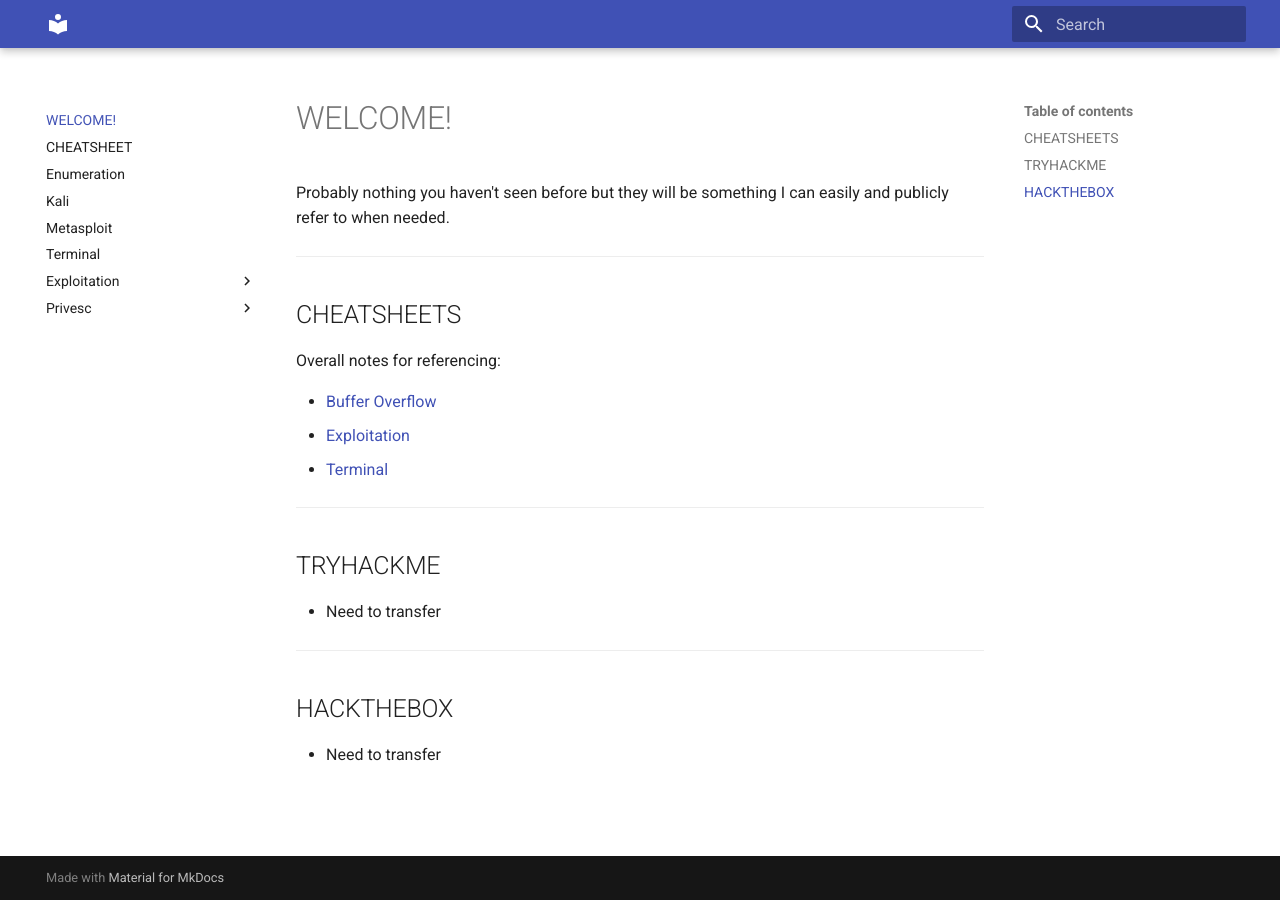
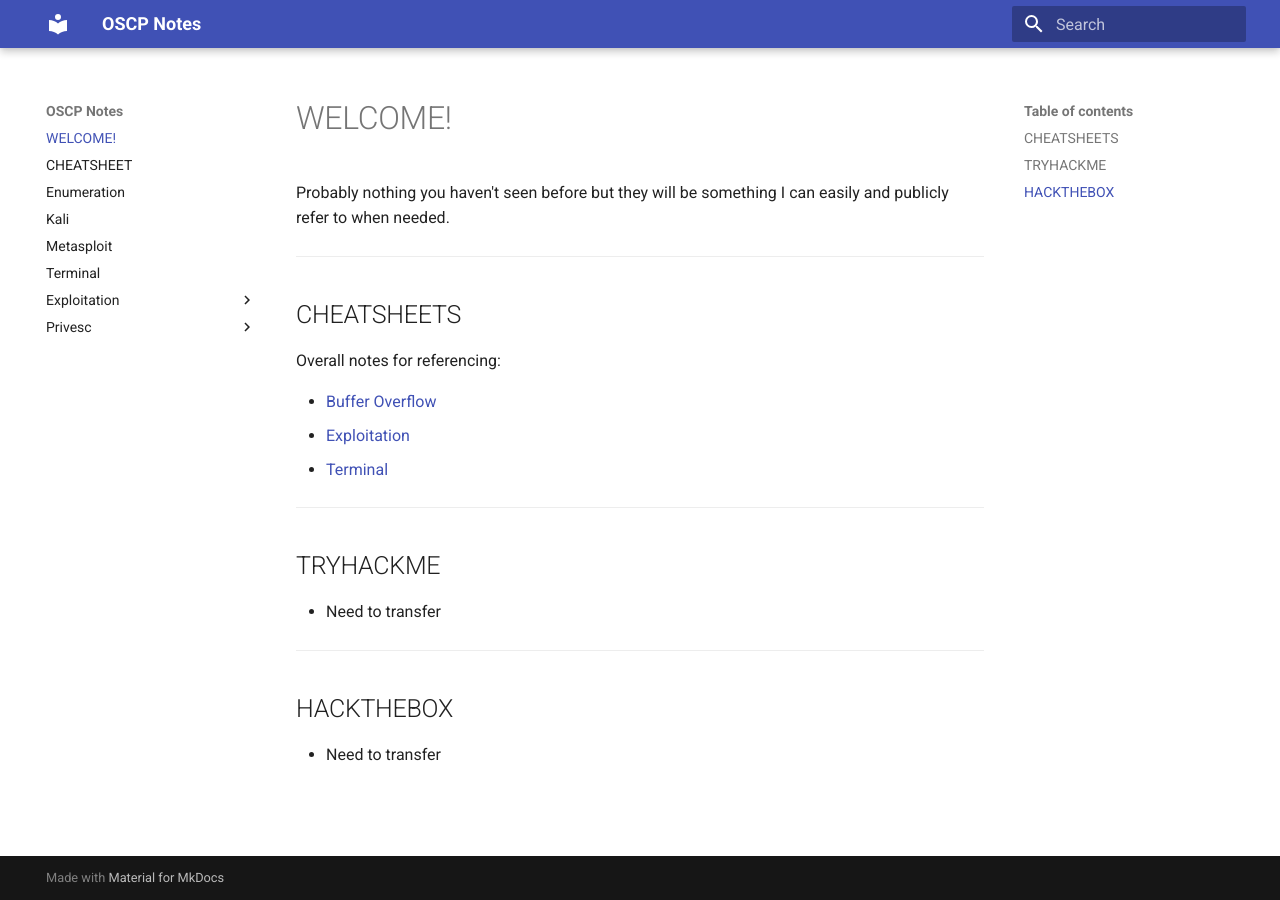
Before and after one commit to jakemscott/oscp, an MkDocs documentation site: the page built from docs/index.md, in a window 1280 px wide. Built offline with MkDocs 1.6.1 and Material for MkDocs 9.7.7, drawn with Linux system fonts in a browser that asks for light colours.

Commit message:
Site Name

```diff
--- a/mkdocs.yml
+++ b/mkdocs.yml
@@ -1,2 +1,3 @@
+site_name: OSCP Notes
 theme:
   name: material
```
